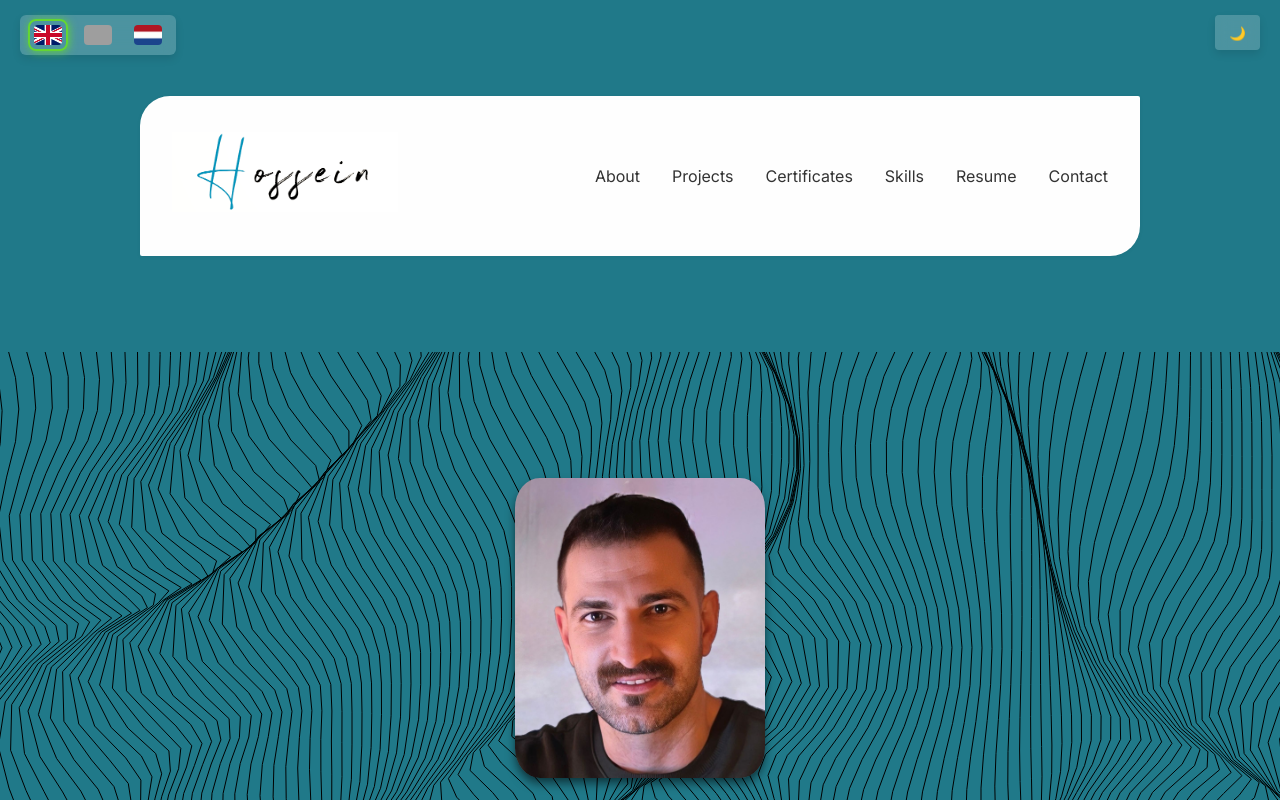
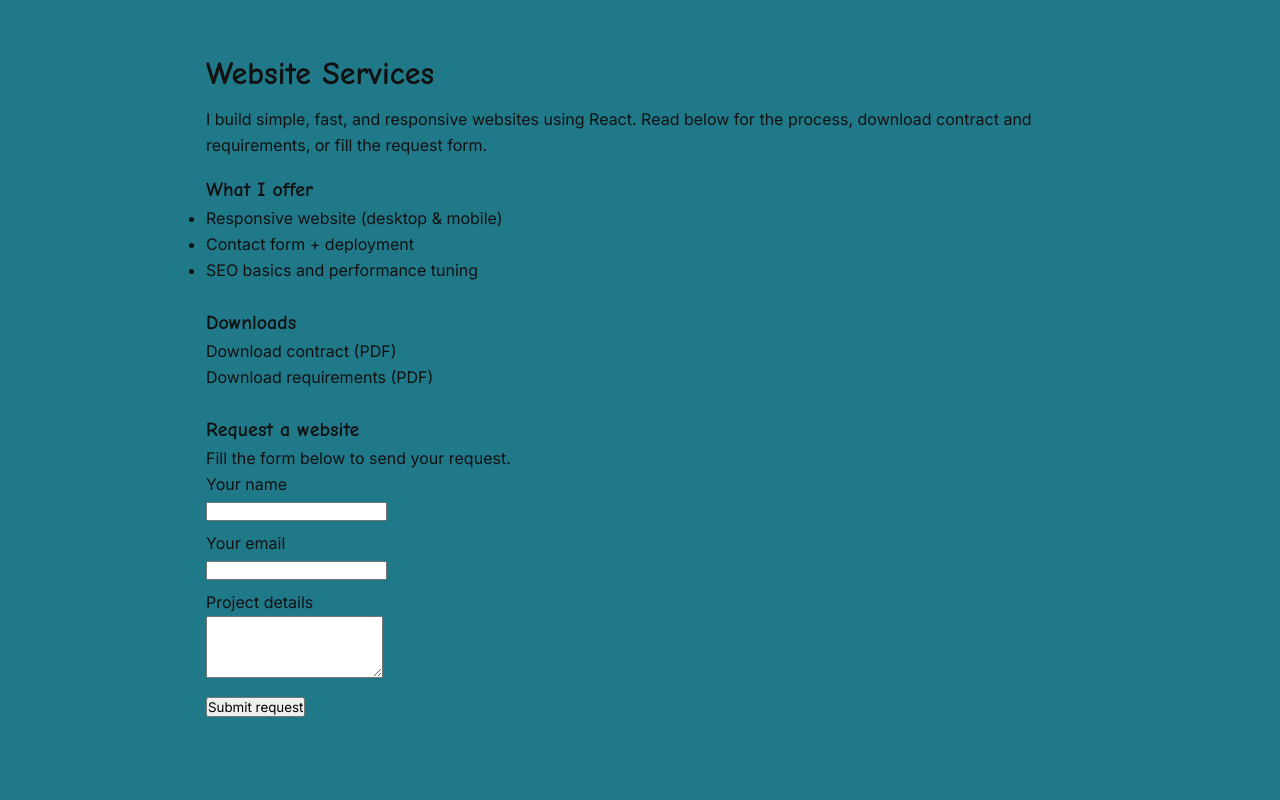
Before and after one commit to Hossein-Kelisa/Hossein-Kelisa-Portfolio, a React (Vite) app: page /services in a window 1280 px wide. Shown: the top 800 px of the page. Built offline with nearby package versions, Linux system fonts and the light colour scheme; grey boxes are pictures that could not be loaded; a web font is replaced by a local one.

Commit message:
install package Router and initrilze Services page

```diff
--- a/package.json
+++ b/package.json
@@ -16,7 +16,8 @@
     "react-dom": "^19.1.1",
     "react-i18next": "^15.7.3",
     "react-icons": "^5.5.0",
-    "react-intersection-observer": "^9.16.0"
+    "react-intersection-observer": "^9.16.0",
+    "react-router-dom": "^7.9.6"
   },
   "devDependencies": {
     "@eslint/js": "^9.30.1",
--- a/src/App.jsx
+++ b/src/App.jsx
@@ -1,11 +1,16 @@
+import { BrowserRouter as Router, Routes, Route } from "react-router-dom";
 import HomePage from "./Pages/HomePage";
+import Services from "./Pages/ServicesPage";
 import "./index.css";
 
 const App = () => {
   return (
-    <>
-      <HomePage />
-    </>
+    <Router>
+      <Routes>
+        <Route path="/" element={<HomePage />} />
+        <Route path="/services" element={<Services />} />
+      </Routes>
+    </Router>
   );
 };
 export default App;
--- a/src/Pages/ServicesPage.jsx
+++ b/src/Pages/ServicesPage.jsx
@@ -0,0 +1,56 @@
+function Services() {
+  return (
+    <main style={{ maxWidth: 900, margin: "2rem auto", padding: "1rem" }}>
+      <h1 style={{ fontSize: "2rem", marginBottom: "0.5rem" }}>Website Services</h1>
+      <p style={{ marginBottom: "1rem" }}>
+        I build simple, fast, and responsive websites using React. Read below for
+        the process, download contract and requirements, or fill the request form.
+      </p>
+
+      <section style={{ marginBottom: "1.5rem" }}>
+        <h2 style={{ fontSize: "1.25rem" }}>What I offer</h2>
+        <ul>
+          <li>Responsive website (desktop & mobile)</li>
+          <li>Contact form + deployment</li>
+          <li>SEO basics and performance tuning</li>
+        </ul>
+      </section>
+
+      <section style={{ marginBottom: "1.5rem" }}>
+        <h2 style={{ fontSize: "1.25rem" }}>Downloads</h2>
+        <p>
+          <a href="/contract.pdf" download>Download contract (PDF)</a>
+        </p>
+        <p>
+          <a href="/requirements.pdf" download>Download requirements (PDF)</a>
+        </p>
+      </section>
+
+      <section style={{ marginBottom: "2rem" }}>
+        <h2 style={{ fontSize: "1.25rem" }}>Request a website</h2>
+        <p>Fill the form below to send your request.</p>
+        {/* We will replace this with Netlify form code in Step 3 */}
+        <form name="website-request" method="POST" data-netlify="true">
+          <input type="hidden" name="form-name" value="website-request" />
+          <div style={{ marginBottom: ".5rem" }}>
+            <label>Your name<br />
+              <input type="text" name="name" required />
+            </label>
+          </div>
+          <div style={{ marginBottom: ".5rem" }}>
+            <label>Your email<br />
+              <input type="email" name="email" required />
+            </label>
+          </div>
+          <div style={{ marginBottom: ".5rem" }}>
+            <label>Project details<br />
+              <textarea name="details" rows="4" required />
+            </label>
+          </div>
+          <button type="submit">Submit request</button>
+        </form>
+      </section>
+    </main>
+  );
+}
+export default Services;
```
Also changed, not shown: 1 other file (tests, documents, lock files or other folders).
